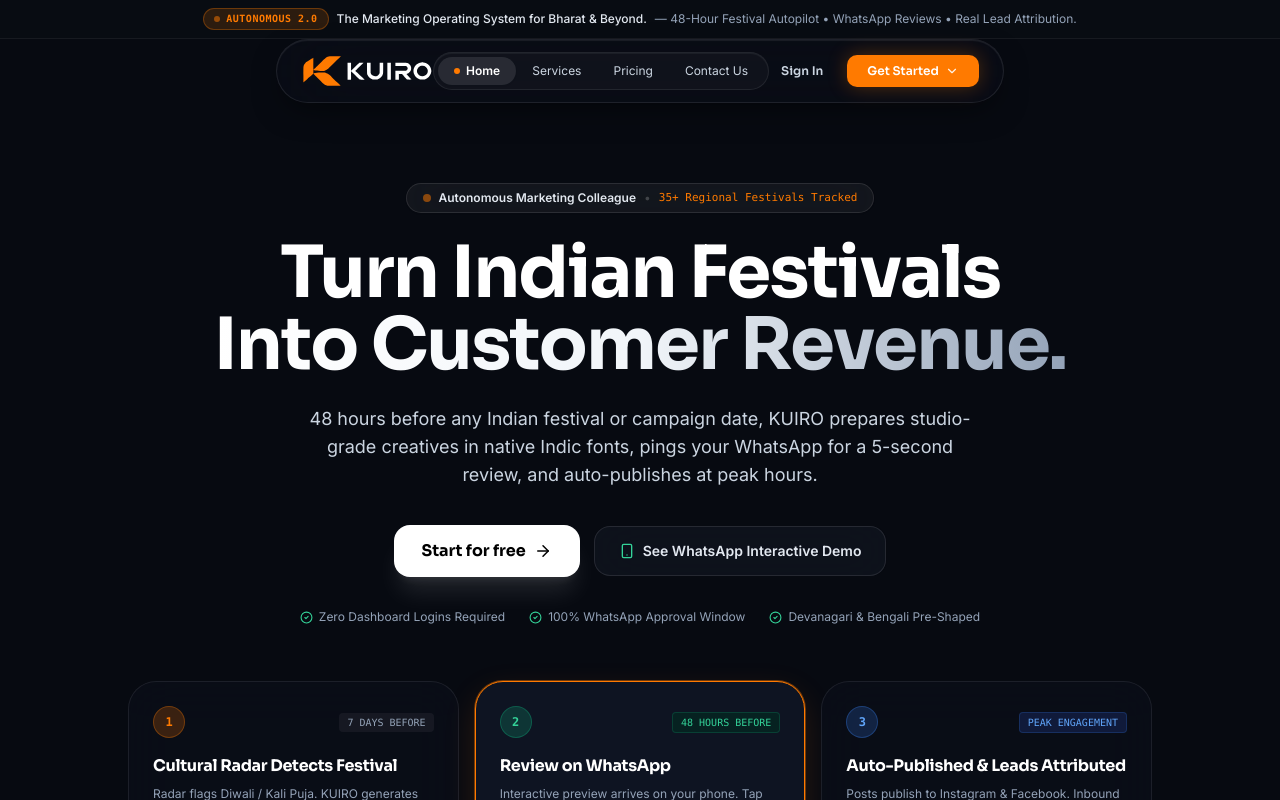
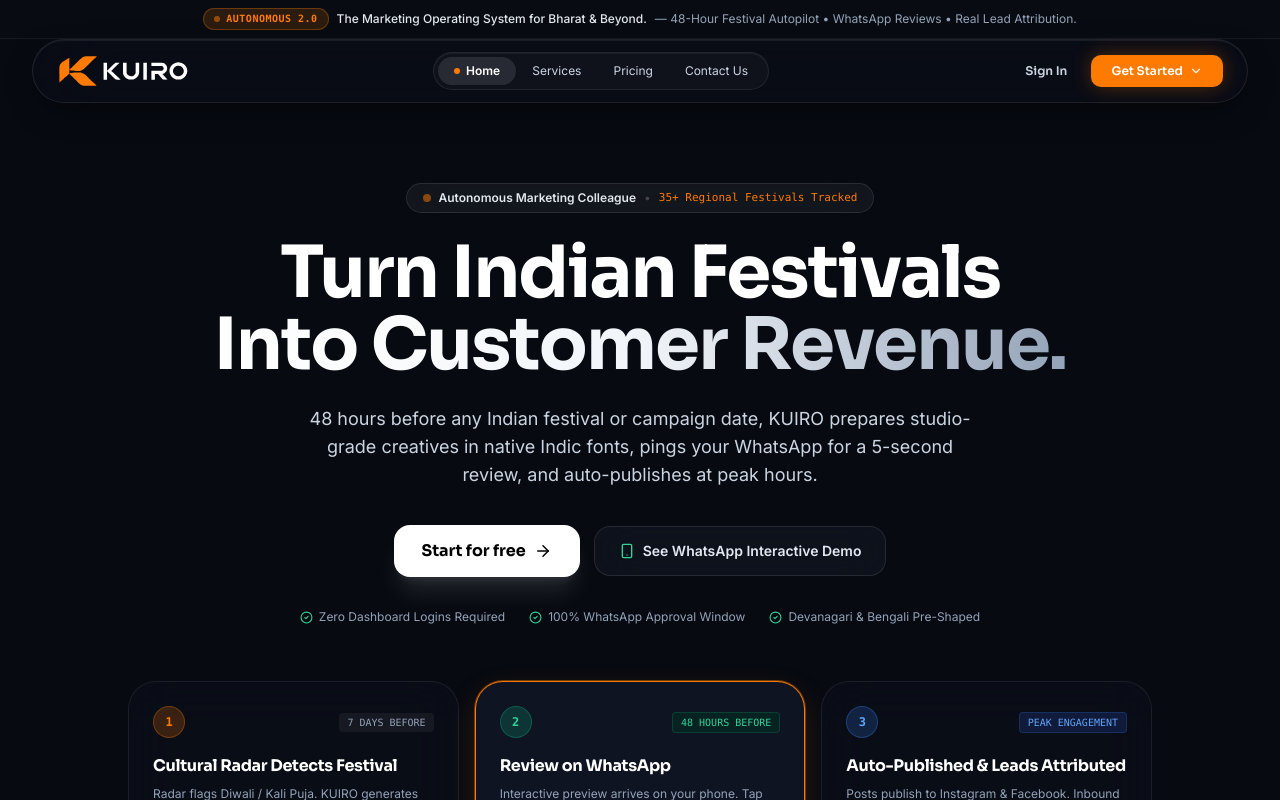
Before and after one commit to RahulBiswas1704/KUIRO, a Next.js app: page / in a window 1280 px wide. Shown: the top 800 px of the page. Built offline with nearby package versions, Linux system fonts and the light colour scheme; no server answers.

Commit message:
fix(navbar): enable sticky floating navbar by replacing overflow-x hidden with clip

```diff
--- a/src/app/globals.css
+++ b/src/app/globals.css
@@ -24,7 +24,7 @@ body {
   background: var(--background);
   font-family: 'Inter', system-ui, -apple-system, sans-serif;
   font-weight: 400;
-  overflow-x: hidden;
+  overflow-x: clip;
 }
 
 /* Typography Hierarchy Directives */
--- a/src/app/page.tsx
+++ b/src/app/page.tsx
@@ -165,7 +165,7 @@ export default function ZorchaInspiredHomePage() {
   ];
 
   return (
-    <div className="min-h-screen bg-[#070A11] text-white flex flex-col font-sans selection:bg-[#FF7A00] selection:text-white relative overflow-x-hidden">
+    <div className="min-h-screen bg-[#070A11] text-white flex flex-col font-sans selection:bg-[#FF7A00] selection:text-white relative overflow-x-clip">
       {/* Top Subtle Announcement */}
       <AnnouncementBar
         badge="Autonomous 2.0"
--- a/src/components/layout/Navbar.tsx
+++ b/src/components/layout/Navbar.tsx
@@ -50,7 +50,7 @@ export default function Navbar({
 
   return (
     <header
-      className={`sticky top-0 sm:top-3.5 z-50 transition-all duration-300 px-3 sm:px-6 lg:px-8 max-w-7xl mx-auto ${className}`}
+      className={`sticky top-0 sm:top-3.5 z-50 transition-all duration-300 px-3 sm:px-6 lg:px-8 max-w-7xl mx-auto w-full ${className}`}
     >
       <div
         className={`transition-all duration-300 rounded-2xl sm:rounded-full px-4 sm:px-6 py-2.5 sm:py-3 border backdrop-blur-2xl flex items-center justify-between ${
```
